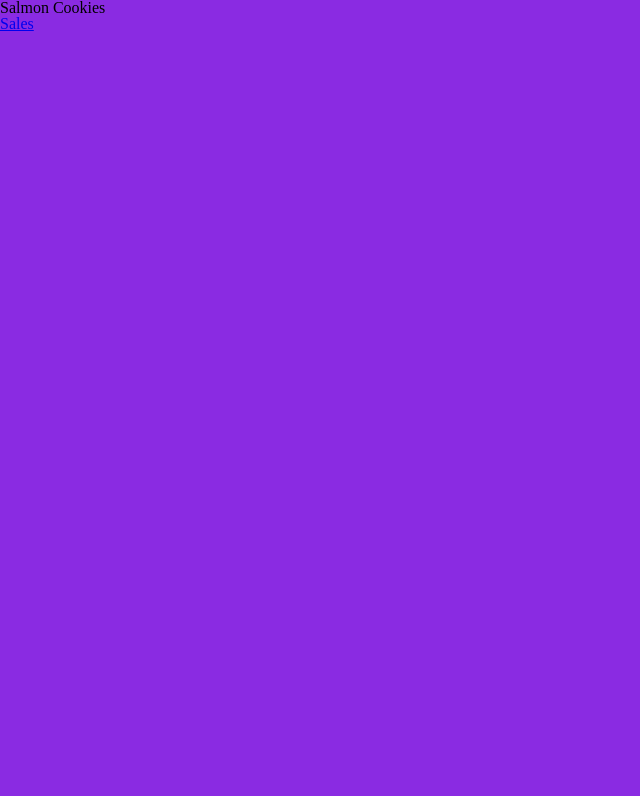
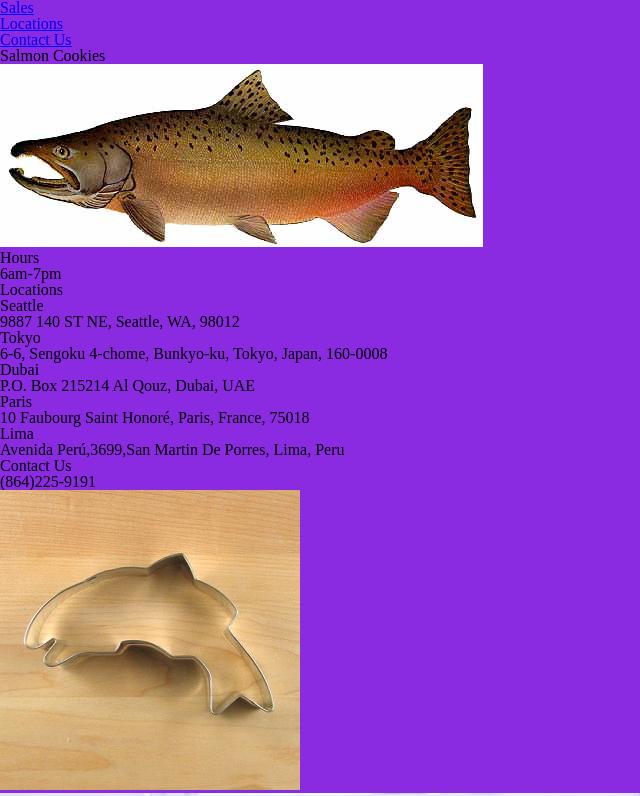
Before and after one commit to pattywagonpbj/cookie-stand, a plain HTML site: page index.html in a window 1280 px wide. Shown: the top 796 px of the page, without its empty margins (0-640 px from the left). Drawn offline with Linux system fonts and the light colour scheme.

Commit message:
update for lab 08b

```diff
--- a/index.html
+++ b/index.html
@@ -5,9 +5,85 @@
   <link rel="stylesheet" href="css/reset.css">
   <link rel="stylesheet" href="css/style.css">
 </head>
-
 <body>
+  <header>
+    <nav>
+      <ul>
+        <li>
+          <a href="sales.html">Sales</a>
+        </li>
+        <li>
+          <a href="locations">Locations</a>
+        </li>
+        <li>
+          <a href="contact">Contact Us</a>
+        </li>
+      </ul>
+    </nav>
+  </header>
+  <main>
     <h1>Salmon Cookies</h1>
-    <a href="sales.html">Sales</a>
+    <img src="img/chinook img.jpg" alt="A picture of a salmon">
+    <div id="Hours">
+    <h2>Hours</h2>
+    <p>6am-7pm</p>
+    </div>
+    <div id="Locations">
+      <h2>Locations</h2>
+      <ul>
+        <li>
+          <h3>Seattle</h3>
+          <address>9887 140 ST NE, Seattle, WA, 98012</address>
+        </li>
+        <li>
+          <!-- Generated a fake address through this website https://www.fakeaddressgenerator.com/All_countries/search -->
+          <h3>Tokyo</h3>
+          <address>6-6, Sengoku 4-chome, Bunkyo-ku, Tokyo, Japan, 160-0008</address>
+        </li>
+        <li>
+          <!-- Generated a fake address through this website https://www.webmasterworld.com/ecommerce/4376290.htm#:~:text=According%20to%20%22Franks%20Compulsive%20Guide,only%20to%20post%20office%20boxes. -->
+          <h3>Dubai</h3>
+          <address>P.O. Box 215214 Al Qouz, Dubai, UAE</address>
+        </li>
+        <li>
+          <!-- Generated a fake address through this website https://www.fakeaddressgenerator.com/World_Address/get_fr_address -->
+          <h3>Paris</h3>
+          <address>10 Faubourg Saint Honoré, Paris, France, 75018</address>
+        </li>
+        <li>
+          <!-- Generated a fake address through this website https://www.fakeaddressgenerator.com/All_countries/search -->
+          <h3>Lima</h3>
+          <address>Avenida Perú,3699,San Martin De Porres, Lima, Peru</address>
+        </li>
+      </ul>
+    </div>
+    <div id="Contact">
+      <h2>Contact Us</h2>
+      <p>(864)225-9191</p>
+    </div>
+    <div>
+      <ul>
+        <li>
+          <img src="img/cutter.jpeg" alt="Salmon Cookie Cutter">
+        </li>
+        <li>
+          <img src="img/family.jpg" alt="A Family Get-Together">
+        </li>
+        <li>
+          <img src="img/fish.jpg" alt="Example of Salmon Cookies">
+        </li>
+        <li>
+          <img src="img/frosted-cookie.jpg" alt="First Attempt of making Salmon Cookies">
+        </li>
+        <li>
+          <img src="img/salmon.png" alt="Picture of a big salmon">
+        </li>
+        <li>
+          <img src="img/shirt.jpg" alt="Picture of a salmon shirt">
+        </li>
+      </ul>
+    </div>
+    </main>
   </body>
 </html>
+<!-- Collaborated with my classmate Tom -->
```
Also changed, not shown: js/sales.js (+26 -2 lines), img/chinook img.jpg (added), img/cutter.jpeg (added), img/family.jpg (added), img/fish.jpg (added), img/frosted-cookie.jpg (added), img/salmon.png (added), img/shirt.jpg (added). Lines whose indentation alone changed are shown as unchanged.
